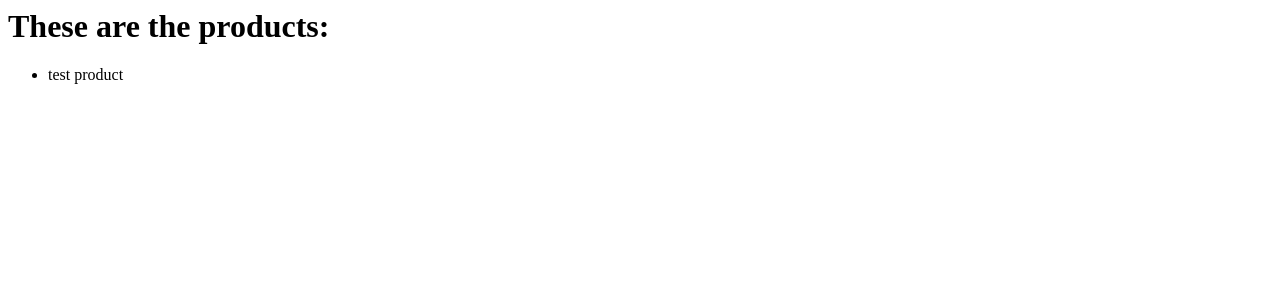
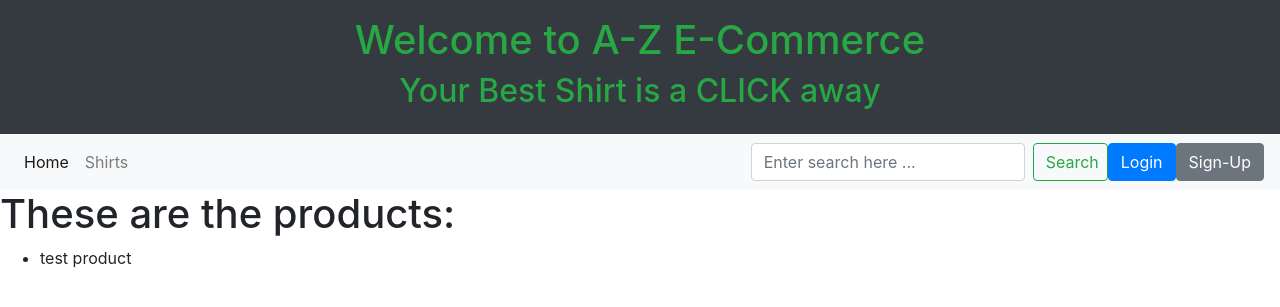
Before and after one commit to Joshuaweg/ecom_store, a Django app: page /products in a window 1280 px wide. Shown: the top 307 px of the page. Run offline with Django 3.2, Linux system fonts and the light colour scheme; data comes from the database, SQL or seed files in the repository; both versions use the stored data as it was after the commit; some libraries are stand-ins or nearby versions.

Commit message:
Everything works fine

```diff
--- a/products/templates/products/product_list.html
+++ b/products/templates/products/product_list.html
@@ -1,9 +1,37 @@
 <html>
+<head>
+    <title>AZ ECommerce</title>
+    {% load static %}
+    <link href="{% static 'css/bootstrap.css' %}" rel="stylesheet">
+    <script src="{% static 'js/bootstrap.js' %}"></script>
+</head>
+<body>
+    <div class="bg-dark text-success p-3">
+        <h1 class="d-flex justify-content-center">Welcome to A-Z E-Commerce</h1>
+        <h2 class="d-flex justify-content-center">Your Best Shirt is a CLICK away</h2>
+    </div>
+    <nav class="navbar navbar-expand-lg navbar-light bg-light">
+        <ul class="navbar-nav mr-auto">
+            <li class="nav-item active">
+                <a class="nav-link" href="home">Home <span class="sr-only">(current)</span></a>
+            </li>
+            <li class="nav-item">
+                <a class="nav-link" href="products">Shirts</a>
+            </li>
+        </ul>
+        <form class="form-inline my-2 my-lg-0" action="products">
+            <input class="form-control mr-sm-2" type="text" placeholder="Enter search here ..." name="search" />
+            <button class="btn btn-outline-success my-2 my-sm-0 pr-2" type="submit">Search</button>
+        </form>
+        <button type="button" href="/login" class="btn btn-primary">Login</button>
+        <button type="button" href="/signup" class="btn btn-secondary">Sign-Up</button>
+    </nav>
     <h1>These are the products: </h1>
 
     <ul>
         {% for product in products %}
-            <li>{{product.title}}</li>
+        <li>{{product.title}}</li>
         {% endfor %}
     </ul>
+</body>
 </html>
```
Also changed, not shown: home/templates/home/index.html (+5 -7 lines), db.sqlite3.
